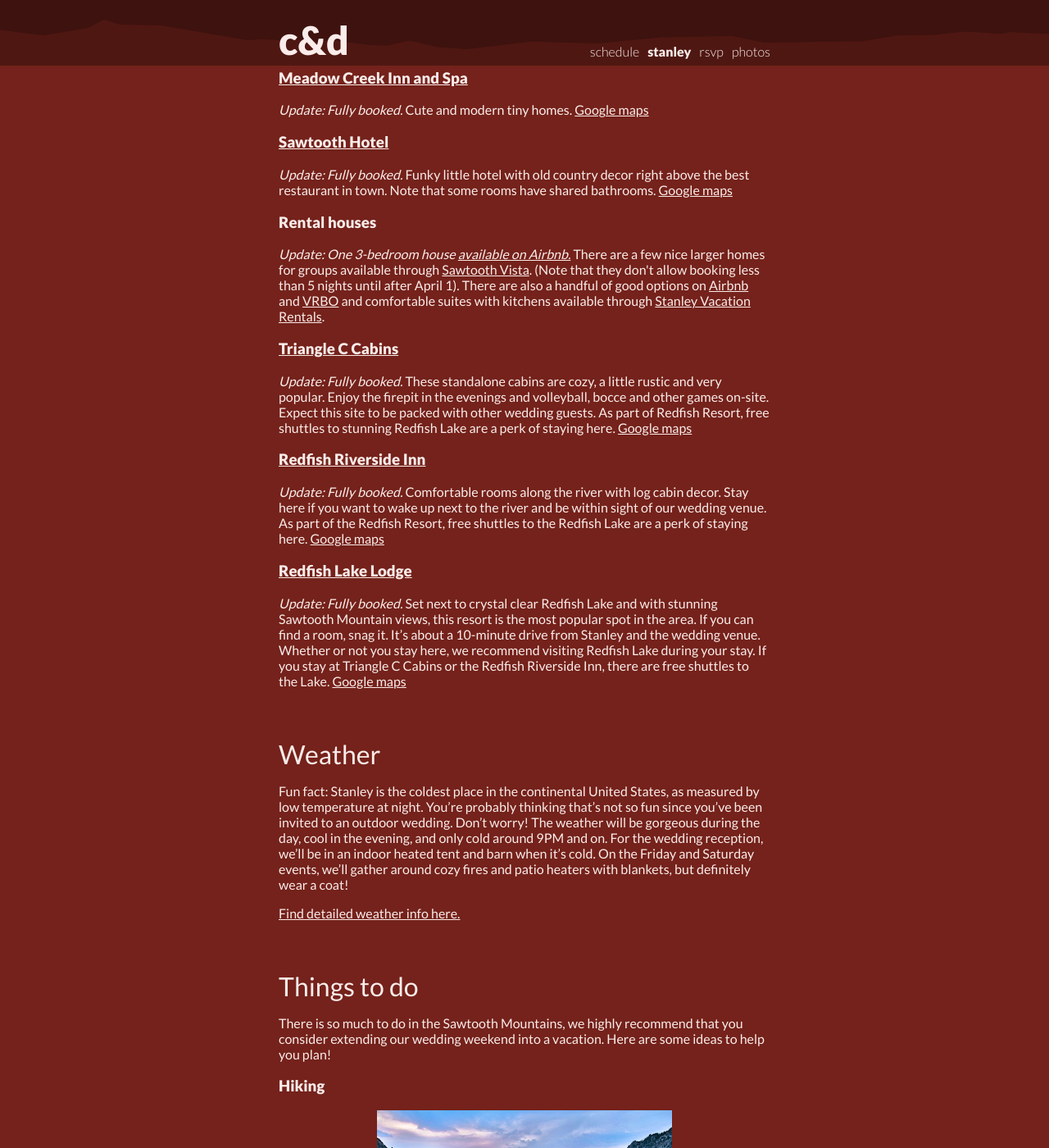
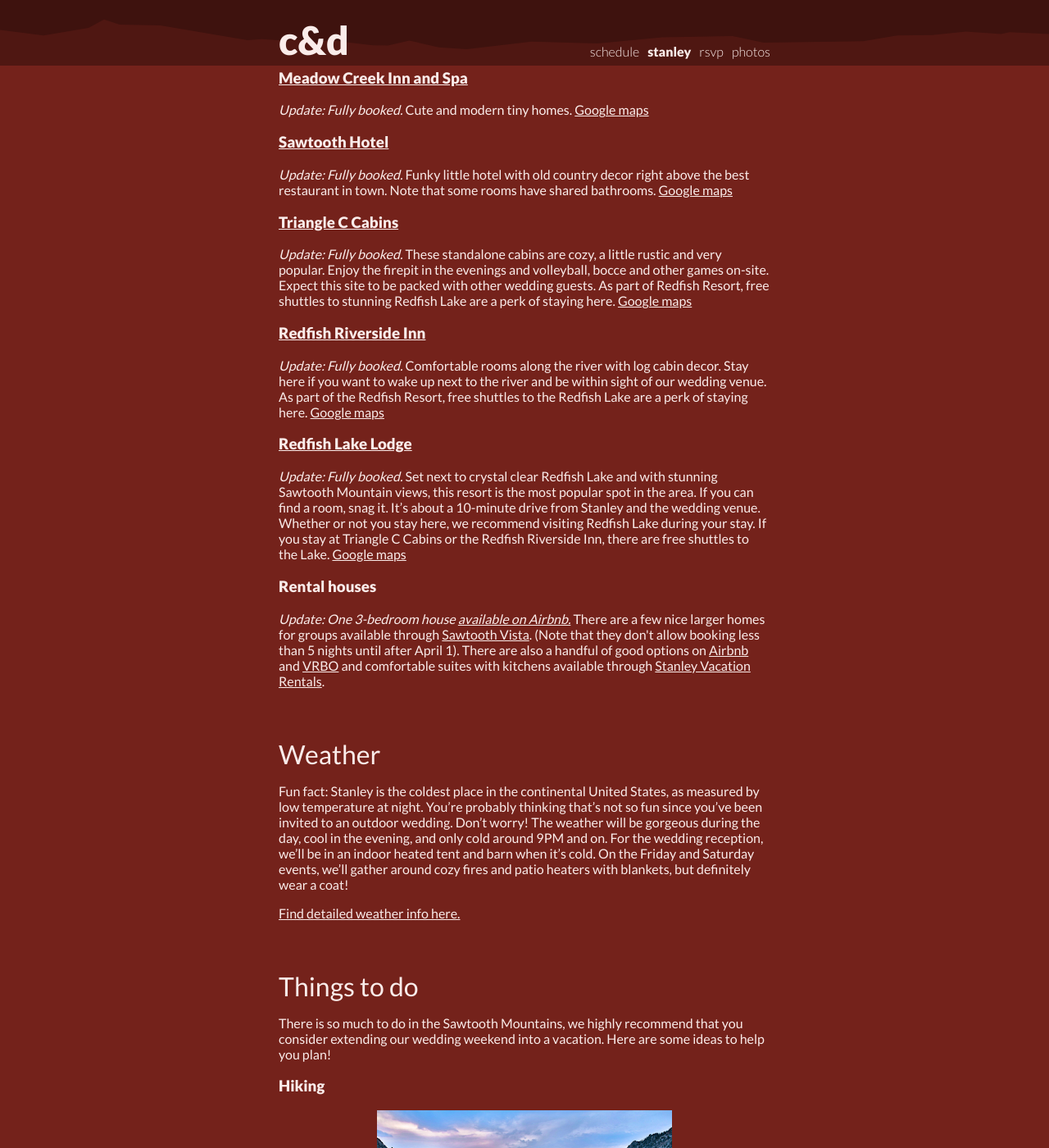
Before and after one commit to dproctor/wedding-website, a Jekyll site: the page built from stanley.md, in a window 1280 px wide and 1400 px high, scrolled down 2212 px. Shown: the whole window at 82% size. Built offline with Jekyll 4.4.1, drawn with Linux system fonts in a browser that asks for light colours; part of the change alters nothing that is shown.

Commit message:
reorganized accommodations list order

```diff
--- a/stanley.md
+++ b/stanley.md
@@ -83,9 +83,6 @@ These simple but cozy cabins began as one of Idaho's first Ranger Stations back
 <h3><a name="sawtooth-hotel" id="sawtooth-hotel"   href="https://sawtoothhotel.com/">Sawtooth Hotel</a></h3>
 <em>Update: Fully booked.</em> Funky little hotel with old country decor right above the best restaurant in town. Note that some rooms have shared bathrooms. <a href="https://goo.gl/maps/cLRjQ67h5Ct7HS6ZA">Google maps</a>
 
-<h3><a name="rental-houses" id="rental-houses"> Rental houses</a></h3>
-<em>Update: One 3-bedroom house <a href="https://www.airbnb.com/rooms/34226187?check_in=2021-09-03&check_out=2021-09-06&guests=1&adults=1&s=67&unique_share_id=0537a812-46a7-4724-8de2-257277c39e3a">available on Airbnb.</a></em> There are a few nice larger homes for groups available through <a href="http://www.sawtoothvista.com/">Sawtooth Vista</a>. (Note that they don't allow booking less than 5 nights until after April 1). There are also a handful of good options on <a href="https://www.airbnb.com/">Airbnb</a> and <a href="https://www.vrbo.com/">VRBO</a> and comfortable suites with kitchens available through <a href="http://stanleyvacationrentals.com/">Stanley Vacation Rentals</a>.
-
 <h3><a name="triangle-c-cabins" id="triangle-c-cabins"  href="https://triangleccabins.com/">Triangle C Cabins</a></h3>
 <em>Update: Fully booked.</em> These standalone cabins are cozy, a little rustic and very popular. Enjoy the firepit in the evenings and volleyball, bocce and other games on-site. Expect this site to be packed with other wedding guests. As part of Redfish Resort, free shuttles to stunning Redfish Lake are a perk of staying here.
 <a href="https://goo.gl/maps/YVABhYiVvP3xZc6U8">Google maps</a>
@@ -97,6 +94,9 @@ These simple but cozy cabins began as one of Idaho's first Ranger Stations back
 <h3><a name="redfish-lake-lodge" id="redfish-lake-lodge"   href="https://redfishlake.com/">Redfish Lake Lodge</a></h3>
 <em>Update: Fully booked.</em> Set next to crystal clear Redfish Lake and with stunning Sawtooth Mountain views, this resort is the most popular spot in the area. If you can find a room, snag it. It’s about a 10-minute drive from Stanley and the wedding venue. Whether or not you stay here, we recommend visiting Redfish Lake during your stay. If you stay at Triangle C Cabins or the Redfish Riverside Inn, there are free shuttles to the Lake.
 <a href="https://g.page/redfish-lake-lodge?share">Google maps</a>
+
+<h3><a name="rental-houses" id="rental-houses"> Rental houses</a></h3>
+<em>Update: One 3-bedroom house <a href="https://www.airbnb.com/rooms/34226187?check_in=2021-09-03&check_out=2021-09-06&guests=1&adults=1&s=67&unique_share_id=0537a812-46a7-4724-8de2-257277c39e3a">available on Airbnb.</a></em> There are a few nice larger homes for groups available through <a href="http://www.sawtoothvista.com/">Sawtooth Vista</a>. (Note that they don't allow booking less than 5 nights until after April 1). There are also a handful of good options on <a href="https://www.airbnb.com/">Airbnb</a> and <a href="https://www.vrbo.com/">VRBO</a> and comfortable suites with kitchens available through <a href="http://stanleyvacationrentals.com/">Stanley Vacation Rentals</a>.
 
 <h2> <a class="anchor" name="weather" id="weather"></a>Weather </h2>
 <p>
```
